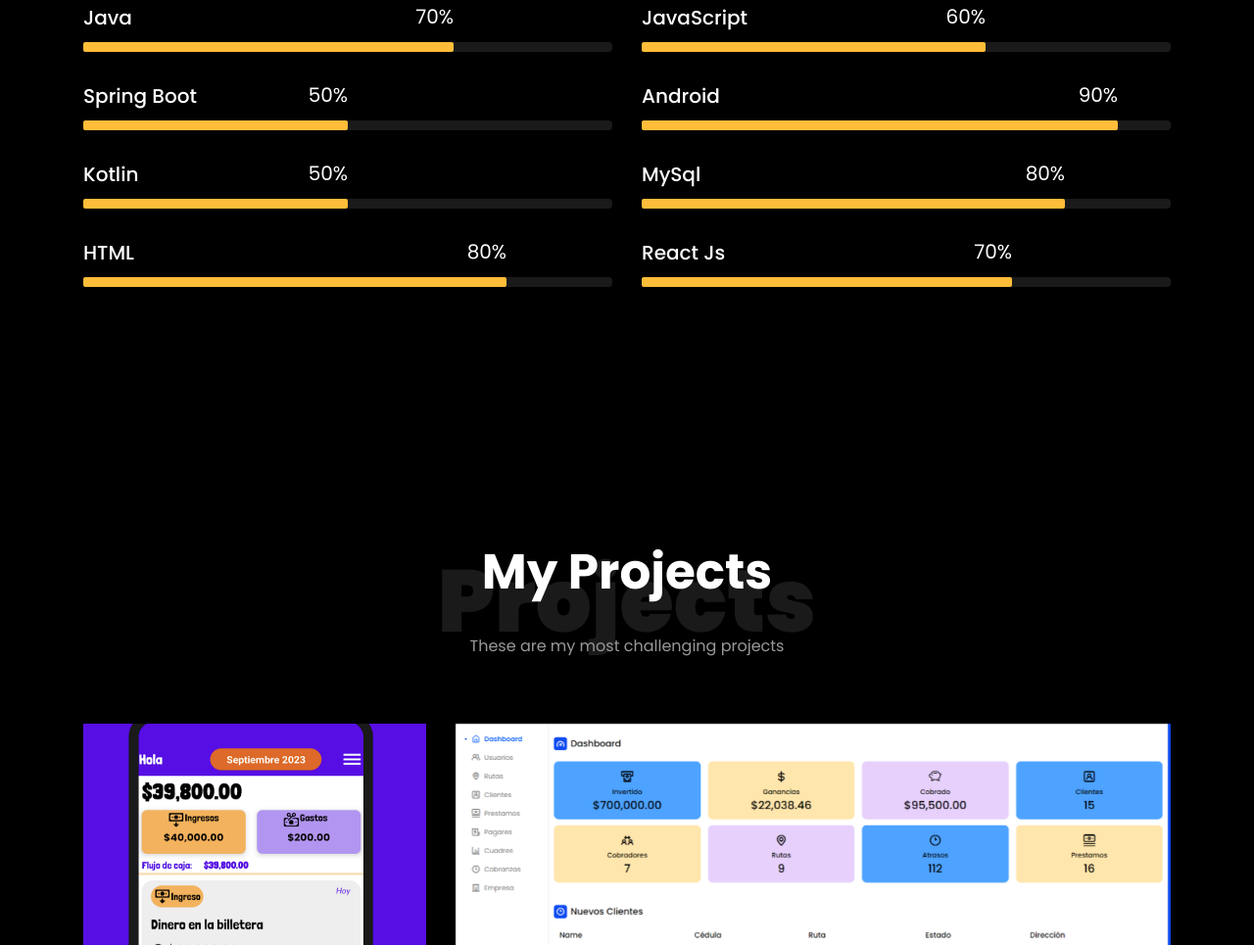
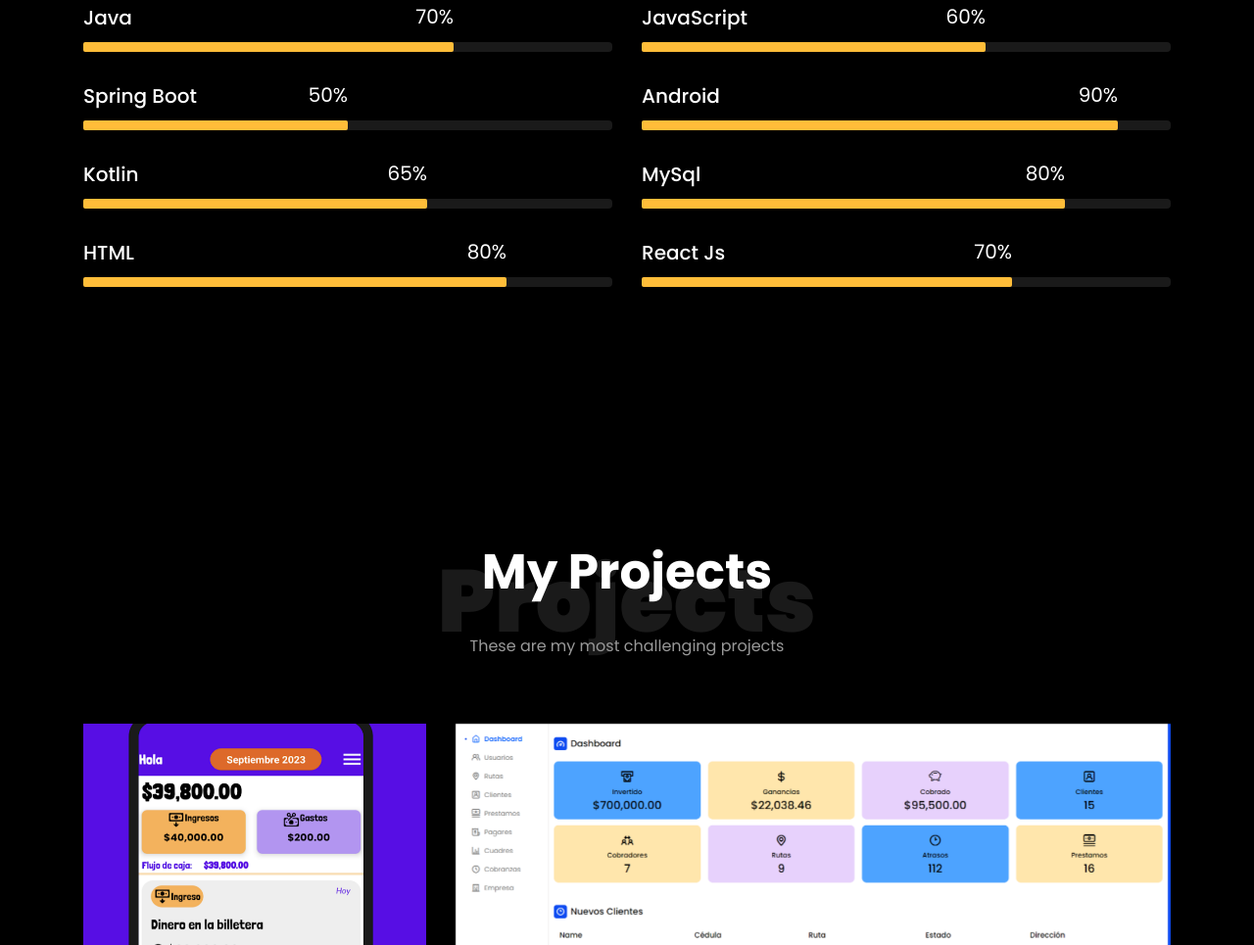
Before and after one commit to ManuelMatancero/manuelsaranteportfolio, a plain HTML site: page index.html in a window 1280 px wide. Shown: the part 3747-4712 px from the top of the page at 98% size. Drawn offline with Linux system fonts and the light colour scheme; files whose address does not match are found by name.

Commit message:
updating kotlin

```diff
--- a/index.html
+++ b/index.html
@@ -272,8 +272,8 @@
 							<h3>Kotlin</h3>
 							<div class="progress">
 							 	<div class="progress-bar color-5" role="progressbar" aria-valuenow="70"
-							  	aria-valuemin="0" aria-valuemax="100" style="width:50%">
-							    <span>50%</span>
+							  	aria-valuemin="0" aria-valuemax="100" style="width:65%">
+							    <span>65%</span>
 							  	</div>
 							</div>
 						</div>
```
